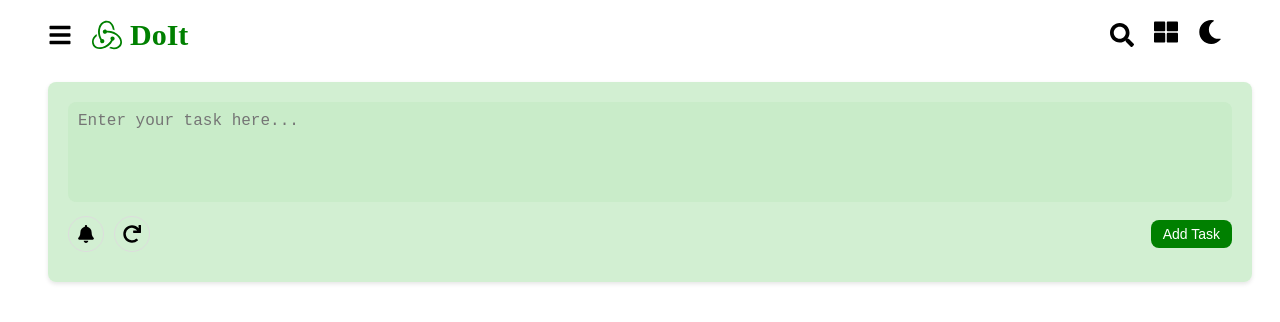
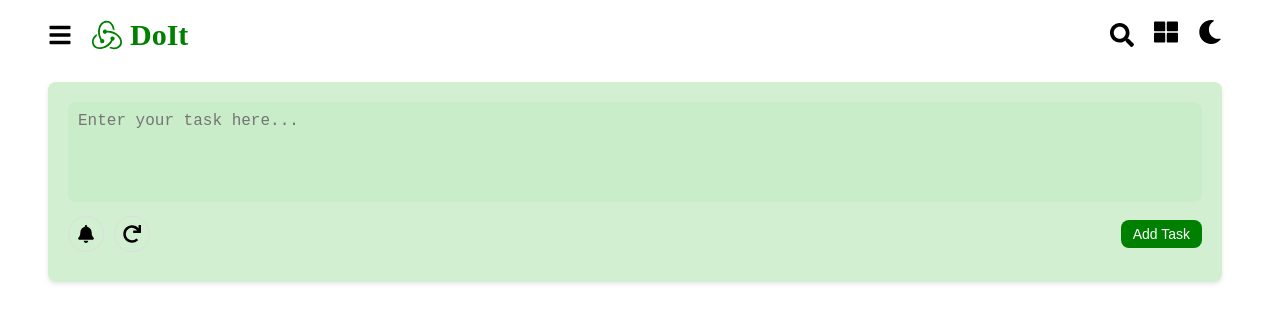
Before and after one commit to ritikv03/DoIt, a React (Vite) app in the folder client/: page / in a window 1280 px wide. Shown: the top 322 px of the page. Built offline with nearby package versions, Linux system fonts and the light colour scheme.

Commit message:
updated ui elements

```diff
--- a/client/src/components/Hero/TaskInput.css
+++ b/client/src/components/Hero/TaskInput.css
@@ -2,11 +2,11 @@
     background-color: rgba(200, 236, 200, 0.803); /* Light green color */
     padding: 20px;
     border-radius: 8px;
-    width: calc(100% - 40px); /* Full width minus margins */
-    margin: 20px; /* Maintain margins */
+    width: calc(100% - 70px); /* Full width minus margins */
+    margin: 20px 20px 20px 20px; /* Same margins as header padding */
     box-shadow: 0 2px 4px rgba(0, 0, 0, 0.1);
     box-sizing: border-box;
-  }
+}
 
   .task-textarea {
     width: 100%;
```
